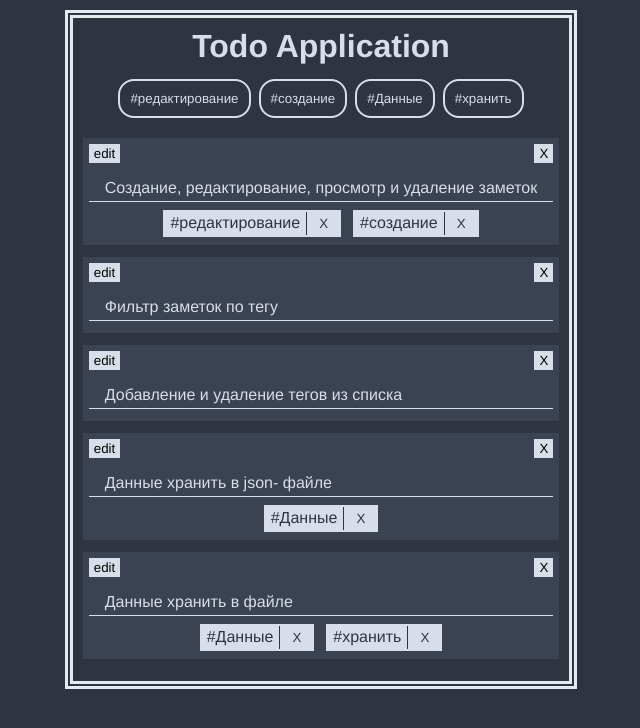
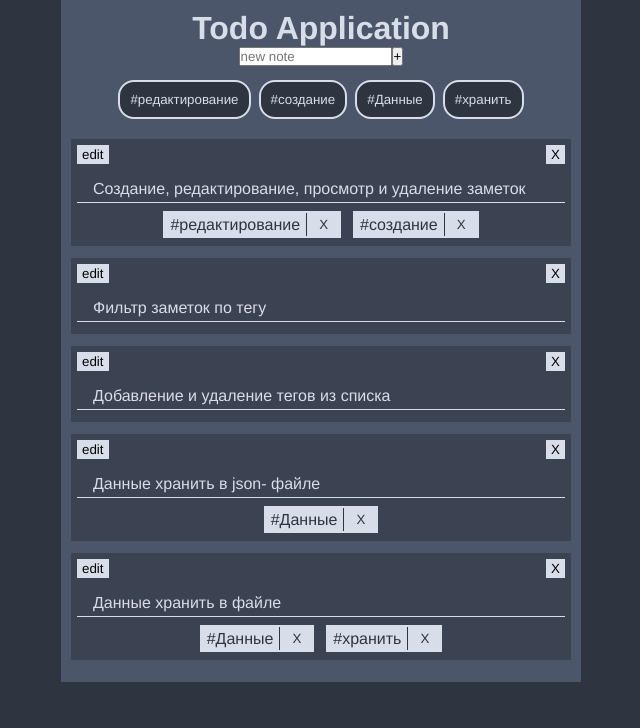
Before and after one commit to myatniy/nyblecraft-test-task, a React app: page / in a window 1280 px wide. Shown: the whole page, without its empty margins (319-959 px from the left). Built offline with nearby package versions, Linux system fonts and the light colour scheme.

Commit message:
Fix layout. Add 'add note' feature

```diff
--- a/package.json
+++ b/package.json
@@ -6,6 +6,7 @@
     "@testing-library/jest-dom": "^5.11.5",
     "@testing-library/react": "^11.1.0",
     "@testing-library/user-event": "^12.1.10",
+    "nanoid": "^3.1.16",
     "react": "^17.0.1",
     "react-dom": "^17.0.1",
     "react-scripts": "4.0.0",
--- a/src/components/app.js
+++ b/src/components/app.js
@@ -1,12 +1,57 @@
-// import React, { Component } from 'react';
 import React, { useState, useEffect } from 'react';
+import { customAlphabet } from "nanoid";
 import TodoList from './todo-list';
 import TagFilter from "./tag-filter";
 import data from '../data/notes-data';
+import TodoListAddNote from "./todo-list-add-note";
+
+function findHashtags (text) {
+    const regexHashtags = /(#[a-z0-9][a-z0-9\-_]*)/ig;
+    const hashtags = text.match(regexHashtags);
+
+    return hashtags ? hashtags : [];
+}
+
+function ejectHashtagsFromText (text) {
+    const regexAvoidOnlyHashTags = /[^#]/g;
+
+    return text.match(regexAvoidOnlyHashTags).join('');
+}
 
 function App () {
+    // const data = [
+    //     {
+    //         id: 0,
+    //         note: "Создание, редактирование, просмотр и удаление заметок",
+    //         tags: ["#редактирование", "#создание"]
+    //     },
+    //     {
+    //         id: 1,
+    //         note: "Фильтр заметок по тегу",
+    //         tags: []
+    //     },
+    //     {
+    //         id: 2,
+    //         note: "Добавление и удаление тегов из списка",
+    //         tags: []
+    //     },
+    //     {
+    //         id: 3,
+    //         note: "Данные хранить в json- файле",
+    //         tags: ["#Данные"]
+    //     },
+    //     {
+    //         id: 4,
+    //         note: "Данные хранить в файле",
+    //         tags: ["#Данные", "#хранить"]
+    //     }
+    // ];
+
     const [notes, useNotes] = useState(data);
+
     const tags = new Set();
+    // generate unique id
+    const nanoid = customAlphabet('0123456789', 5);
     // fill the set with unique tag values from 'notes'
     notes.forEach(item =>
         item.tags.forEach(item => tags.add(item))
@@ -16,6 +61,23 @@ function App () {
         document.title = `Кол-во заметок: ${notes.length}`;
     });
 
+    // const EditNote = (id, text) => {
+    //     const indexOfItemToEdit = notes.findIndex(item => item.id === id);
+    //     const notesWithEditedItem =
+    // }
+
+    const AddNote = (text) => {
+        const notesWithNewItem = [...notes];
+
+        notesWithNewItem.push({
+            id: parseInt(nanoid()),
+            note: ejectHashtagsFromText(text),
+            tags: findHashtags(text)
+        });
+
+        useNotes(notesWithNewItem);
+    };
+
     const DeleteNote = (id) => {
         const indexOfItemToDelete = notes.findIndex(item => item.id === id);
         const notesWithoutDeletedItem = [
@@ -24,72 +86,18 @@ function App () {
         ];
 
         useNotes(notesWithoutDeletedItem);
-    }
+    };
 
     return (
         <div className="app-container">
-            <div className="app-container-helper">
-                <h1>Todo Application</h1>
-                <TagFilter tags={ [...tags] } />
-                <TodoList
-                    notes={ notes }
-                    onDeleted={ DeleteNote }/>
-            </div>
+            <h1>Todo Application</h1>
+            <TodoListAddNote onAdded={ AddNote } />
+            <TagFilter tags={ [...tags] } />
+            <TodoList
+                notes={ notes }
+                onDeleted={ DeleteNote } />
         </div>
     );
 }
 
 export default App;
-
-// export class App2 extends Component {
-//     state = {
-//         notes: [
-//             {
-//                 "id": 0,
-//                 "note": "Создание, редактирование, просмотр и удаление заметок",
-//                 "tags": ["#редактирование", "#создание"]
-//             },
-//             {
-//                 "id": 1,
-//                 "note": "Фильтр заметок по тегу",
-//                 "tags": []
-//             },
-//             {
-//                 "id": 2,
-//                 "note": "Добавление и удаление тегов из списка",
-//                 "tags": []
-//             },
-//             {
-//                 "id": 3,
-//                 "note": "Данные хранить в json- файле",
-//                 "tags": ["#Данные"]
-//             },
-//             {
-//                 "id": 4,
-//                 "note": "Данные хранить в файле",
-//                 "tags": ["#Данные", "#хранить"]
-//             }
-//         ],
-//
-//         tags: new Set()
-//     }
-//
-//     render() {
-//         const {notes, tags} = this.state;
-//         // fill the set with unique tag values from 'notes'
-//         notes.forEach(item =>
-//                 item.tags.forEach(item => tags.add(item))
-//             );
-//         const tagsArr = Array.from(tags, item => [item]);
-//
-//         return(
-//             <div className="app-container">
-//                 <div className="app-container-helper">
-//                     <h1>Todo Application</h1>
-//                     <TagFilter tags={tagsArr} />
-//                     <TodoList notes={notes} />
-//                 </div>
-//             </div>
-//         );
-//     }
-// }
--- /dev/null
+++ b/src/components/todo-list-add-note.js
@@ -0,0 +1,34 @@
+import React, { useState } from 'react';
+
+const TodoListAddNote = ({ onAdded }) => {
+    const [input, setInput] = useState('');
+
+    const OnTextChanged = (e) => {
+        setInput(e.target.value);
+    }
+
+    const OnTextSubmitted = (e) => {
+        e.preventDefault();
+
+        if (input) onAdded(input);
+
+        setInput('');
+    }
+
+    return (
+      <form
+          className='add-note-container'
+          onSubmit={OnTextSubmitted}
+      >
+          <input
+              type="text"
+              placeholder="new note"
+              value={input}
+              onChange={OnTextChanged}
+          />
+          <button>+</button>
+      </form>
+    );
+}
+
+export default TodoListAddNote;
--- a/src/data/notes-data.js
+++ b/src/data/notes-data.js
@@ -1,28 +1,28 @@
 const data = [
     {
-        "id": 0,
-        "note": "Создание, редактирование, просмотр и удаление заметок",
-        "tags": ["#редактирование", "#создание"]
+        id: 0,
+        note: "Создание, редактирование, просмотр и удаление заметок",
+        tags: ["#редактирование", "#создание"]
     },
     {
-        "id": 1,
-        "note": "Фильтр заметок по тегу",
-        "tags": []
+        id: 1,
+        note: "Фильтр заметок по тегу",
+        tags: []
     },
     {
-        "id": 2,
-        "note": "Добавление и удаление тегов из списка",
-        "tags": []
+        id: 2,
+        note: "Добавление и удаление тегов из списка",
+        tags: []
     },
     {
-        "id": 3,
-        "note": "Данные хранить в json- файле",
-        "tags": ["#Данные"]
+        id: 3,
+        note: "Данные хранить в json- файле",
+        tags: ["#Данные"]
     },
     {
-        "id": 4,
-        "note": "Данные хранить в файле",
-        "tags": ["#Данные", "#хранить"]
+        id: 4,
+        note: "Данные хранить в файле",
+        tags: ["#Данные", "#хранить"]
     }
 ];
 
--- a/src/style/style.scss
+++ b/src/style/style.scss
@@ -51,25 +51,17 @@ hr {
 .vertical-line {
     border: none;
     border-left: 1px solid #2E3440;
-    height: auto;
+    height: 100%;
     margin: 0 4px;
 }
 
 .app-container {
     @extend %flexbox-column;
     align-items: center;
-    margin-top: 10px;
-    margin-left: auto;
-    margin-right: auto;
-    max-width: 1080px;
-}
-
-.app-container-helper {
-    @extend %flexbox-column;
-    align-items: stretch;
-    width: auto;
-    border: 8px double #E5E9F0;
+    width: 500px;
+    background-color: #4C566A;
     padding: 10px;
+    margin: 0 auto;
 }
 
 .app-container-helper h1 {
@@ -109,6 +101,7 @@ hr {
 .list-of-notes {
     @extend %flexbox-column;
     @extend %ul-rid-of-default-style;
+    width: 100%;
 }
 
 .list-of-notes__note {
@@ -160,10 +153,8 @@ hr {
 }
 
 .list-of-notes__tag-and-button {
-    display: flex;
-    flex-flow: row nowrap;
-    align-content: center;
-    justify-content: center;
+    @extend %flexbox-row-nowrap;
+    align-items: center;
     background-color: #D8DEE9;
     color: #2E3440;
     padding: 2px 5px;
```
Also changed, not shown: src/style/style.css, 1 other file.
